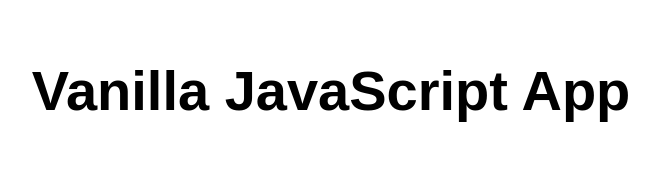
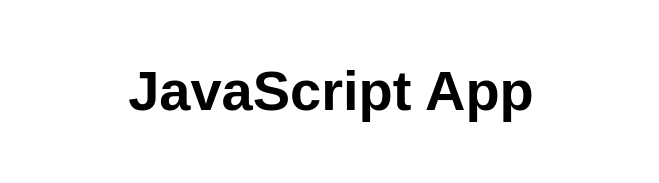
Before and after one commit to Sanjana248/cloud-practical, a website: page src/index.html in a window 1280 px wide. Shown: the whole page, without its empty margins (309-968 px from the left). Drawn offline with Linux system fonts and the light colour scheme.

Commit message:
index.html

```diff
--- a/src/index.html
+++ b/src/index.html
@@ -10,7 +10,7 @@
 
 <body>
   <main>
-    <h1>Vanilla JavaScript App</h1>
+    <h1>JavaScript App</h1>
   </main>
 </body>
 
```
